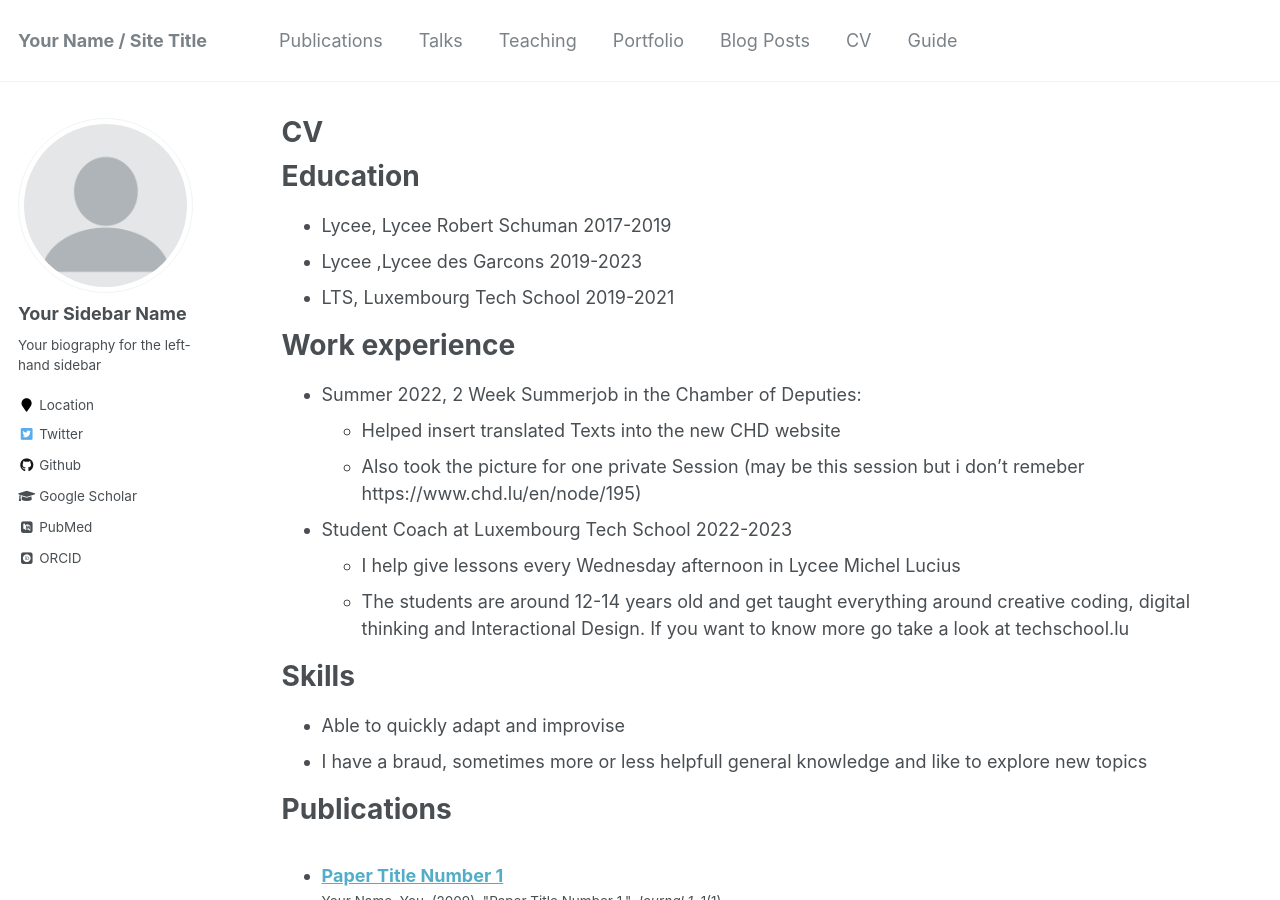
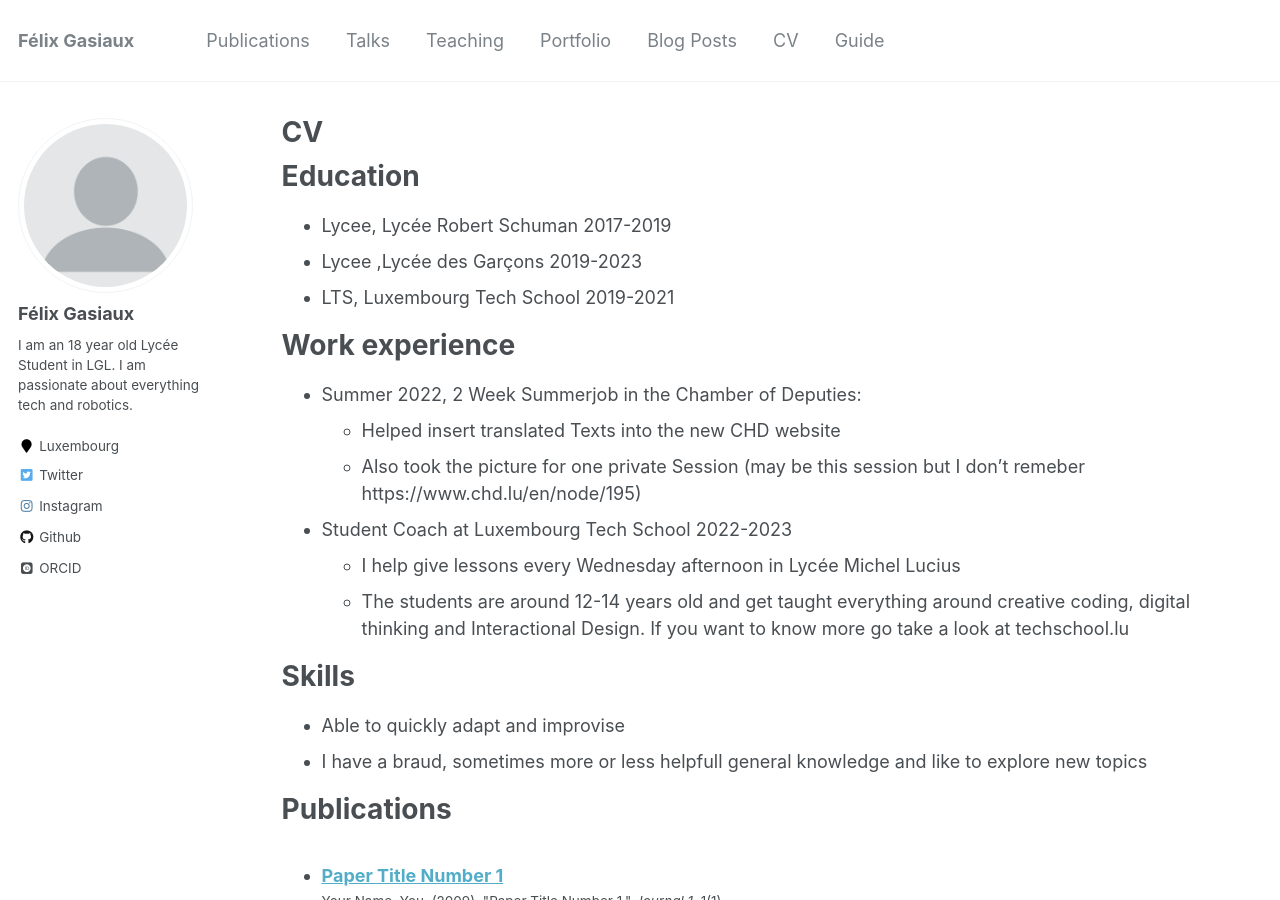
Before and after one commit to felixgasiaux/website, a Jekyll site: the page built from _pages/cv.md, in a window 1280 px wide and 900 px high. Built offline with Jekyll 4.4.1, drawn with Linux system fonts in a browser that asks for light colours; some web fonts are replaced; some of the changed text lies outside the part shown.

```diff
--- a/_config.yml
+++ b/_config.yml
@@ -7,13 +7,13 @@
 
 # Site Settings
 locale                   : "en-US"
-title                    : "Your Name / Site Title"
+title                    : "Félix Gasiaux"
 title_separator          : "-"
-name                     : &name "Your Name"
+name                     : &name "Félix Gasiaux"
 description              : &description "personal description"
-url                      : https://academicpages.github.io # the base hostname & protocol for your site e.g. "https://mmistakes.github.io"
+url                      : https://felixgasiaux.github.io # the base hostname & protocol for your site e.g. "https://mmistakes.github.io"
 baseurl                  : "" # the subpath of your site, e.g. "/blog"
-repository               : "academicpages/academicpages.github.io"
+repository               : "felixgasiaux/felixgasiaux.io"
 teaser                   :  # filename of teaser fallback teaser image placed in /images/, .e.g. "500x300.png"
 breadcrumbs              : false # true, false (default)
 words_per_minute         : 160
@@ -80,13 +80,13 @@ analytics:
 
 # Site Author
 author:
-  name             : "Your Sidebar Name"
+  name             : "Félix Gasiaux"
   avatar           : "profile.png"
-  bio              : "Your biography for the left-hand sidebar"
-  location         : "Location"
+  bio              : "I am an 18 year old Lycée Student in LGL. I am passionate about everything tech and robotics."
+  location         : "Luxembourg"
   employer         :
-  pubmed           : "https://www.ncbi.nlm.nih.gov/pubmed/?term=john+snow"
-  googlescholar    : "http://yourfullgooglescholarurl.com"
+  pubmed           :
+  googlescholar    :
   email            :
   researchgate     :  # example: "https://www.researchgate.net/profile/yourprofile"
   uri              :
@@ -96,10 +96,10 @@ author:
   flickr           :
   facebook         :
   foursquare       :
-  github           : "academicpages"
+  github           : "felixgasiaux"
   google_plus      :
   keybase          :
-  instagram        :
+  instagram        : "felixgasiaux"
   impactstory      : #"https://profiles.impactstory.org/u/xxxx-xxxx-xxxx-xxxx"
   lastfm           :
   linkedin         :
--- a/_pages/cv.md
+++ b/_pages/cv.md
@@ -11,18 +11,18 @@ redirect_from:
 
 Education
 ======
-* Lycee, Lycee Robert Schuman 2017-2019
-* Lycee ,Lycee des Garcons 2019-2023
+* Lycee, Lycée Robert Schuman 2017-2019
+* Lycee ,Lycée des Garçons 2019-2023
 * LTS, Luxembourg Tech School 2019-2021
 
 Work experience
 ======
 * Summer 2022, 2 Week Summerjob in the Chamber of Deputies:
   * Helped insert translated Texts into the new CHD website
-  * Also took the picture for one private Session (may be this session but i don't remeber https://www.chd.lu/en/node/195)
+  * Also took the picture for one private Session (may be this session but I don't remeber https://www.chd.lu/en/node/195)
 
 * Student Coach at Luxembourg Tech School 2022-2023
-  * I help give lessons every Wednesday afternoon in Lycee Michel Lucius
+  * I help give lessons every Wednesday afternoon in Lycée Michel Lucius
   * The students are around 12-14 years old and get taught everything around creative coding, digital thinking and Interactional Design. If you want to know more go take a look at techschool.lu
 
 Skills
```
Also changed, not shown: 1 other file.
